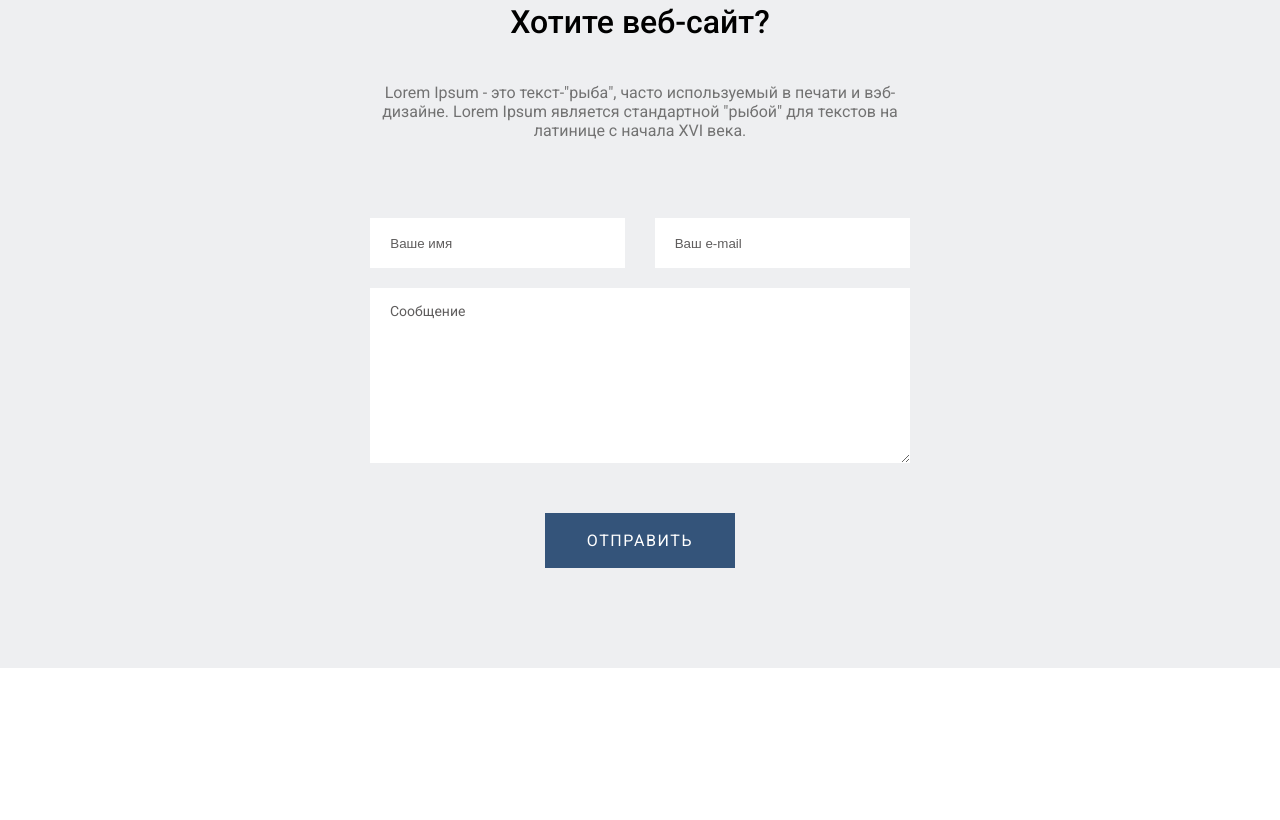
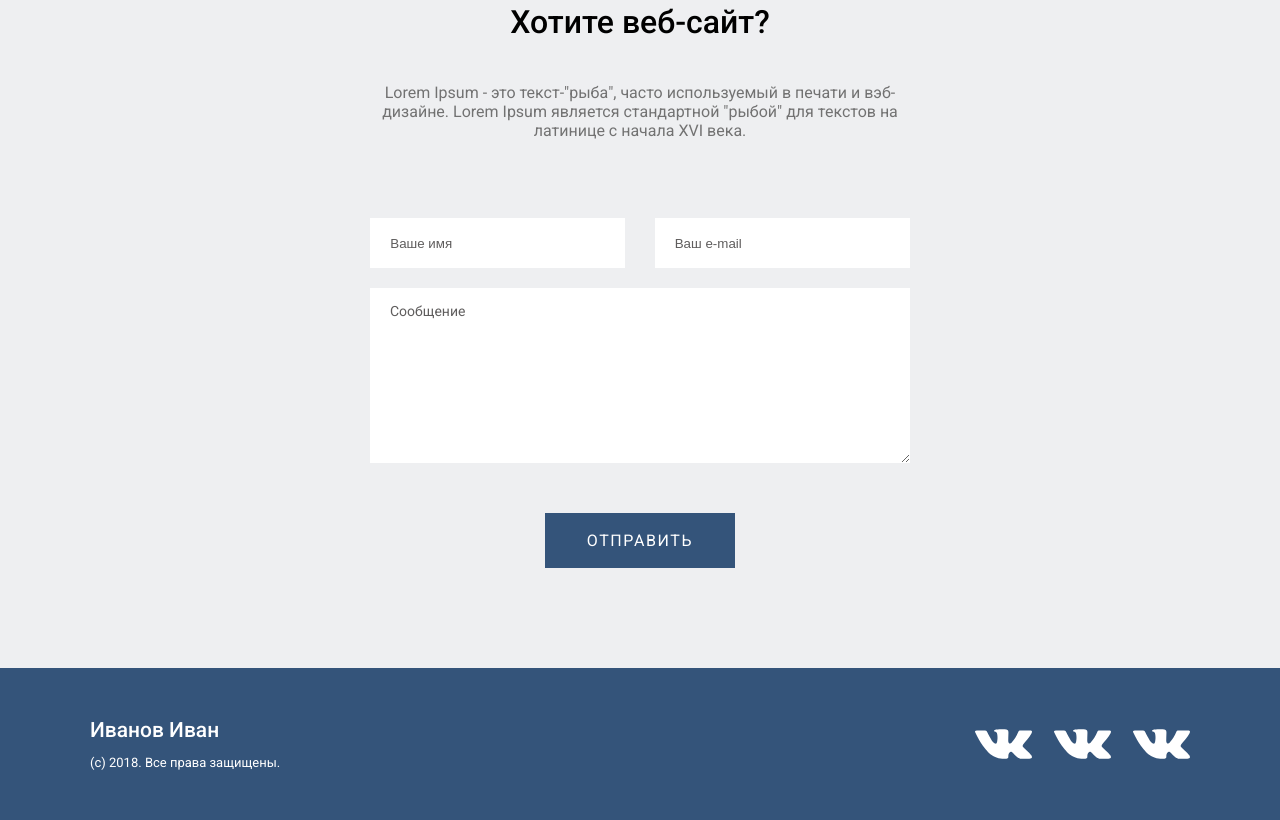
Before and after one commit to vsamura/Design-and-layout, a plain HTML site: page index.html in a window 1280 px wide. Shown: the part 5303-6123 px from the top of the page. Before the commit the page ends 5971 px from the top, so only its background shows below. Drawn offline with Linux system fonts and the light colour scheme.

Commit message:
finish ver 1.0

```diff
--- a/css/style.css
+++ b/css/style.css
@@ -340,12 +340,44 @@
   margin: 50px auto 0;
   border: none;
 }
+.footer {
+  background-color: rgb(52, 84, 122);
+  padding-top: 50px;
+  padding-bottom: 50px;
+}
+.footer__flex-box {
+  display: flex;
+  justify-content: space-between;
+}
+.footer__flex-content {
+}
+.footer-h {
+  color: rgb(255, 255, 255);
+  font-family: Roboto;
+  font-size: 21px;
+  font-weight: 500;
+  line-height: 25px;
+  padding-bottom: 12px;
+}
+.footer-p {
+  color: rgb(255, 255, 255);
+  font-family: Roboto;
+  font-size: 13px;
+  font-weight: 400;
+  line-height: 15px;
+}
+.footer__flex-ico {
+  display: flex;
+  gap: 22px;
+  justify-content: end;
+}
+
 
 
 
 
 @media screen and (max-width: 1200px) {
-    .logo-nav, .first-screen, .skills__flex-box, .video-p, .clients, .form{
+    .logo-nav, .first-screen, .skills__flex-box, .video-p, .clients, .form-p, .footer__flex-box{
         padding-left: 30px;
         padding-right: 30px;
     }
@@ -442,4 +474,11 @@
     width: 215px;
     margin: 0 auto 15px;
   }
+  .footer__flex-box{
+    flex-wrap: wrap-reverse;
+    justify-content: center;
+
+    column-gap: 120px;
+    row-gap: 70px;
+  }
 }
--- a/index.html
+++ b/index.html
@@ -184,5 +184,21 @@
         </form>
       </div>
     </section>
+
+    <footer class="footer">
+      <div class="container">
+        <div class="footer__flex-box">
+          <div class="footer__flex-content">
+            <p class="footer-h">Иванов Иван</p>
+          <p class="footer-p">(с) 2018. Все права защищены.</p>
+          </div>
+          <div class="footer__flex-ico">
+            <img src="img/vk-logo.svg" alt="vk">
+            <img src="img/vk-logo.svg" alt="vk">
+            <img src="img/vk-logo.svg" alt="vk">
+          </div>
+        </div>
+      </div>
+    </footer>
   </body>
 </html>
```
